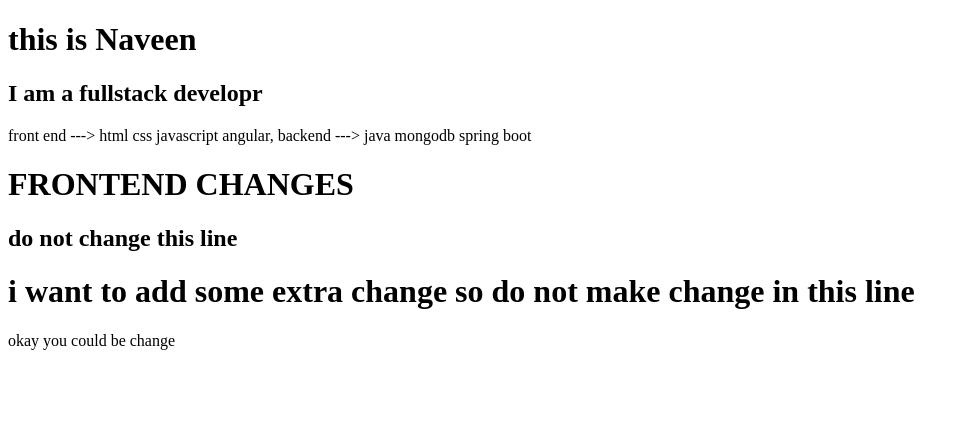
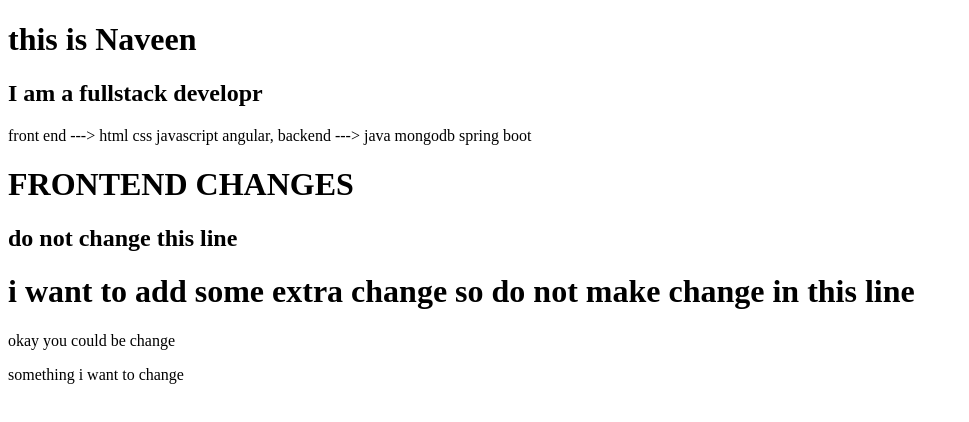
Before and after one commit to Naveenvd/newone, a plain HTML site: page index.html in a window 1280 px wide. Shown: the whole page, without its empty margins (0-969 px from the left). Drawn offline with Linux system fonts and the light colour scheme.

Commit message:
fix: accept both changes

```diff
--- a/index.html
+++ b/index.html
@@ -13,5 +13,6 @@
     <h2>do not change this line</h2>
     <h1>i want to add some extra change so do not make change in this line </h1>
     <p>okay you could be change</p>
+    <p>something i want to change</p>
 </body>
 </html>
```
